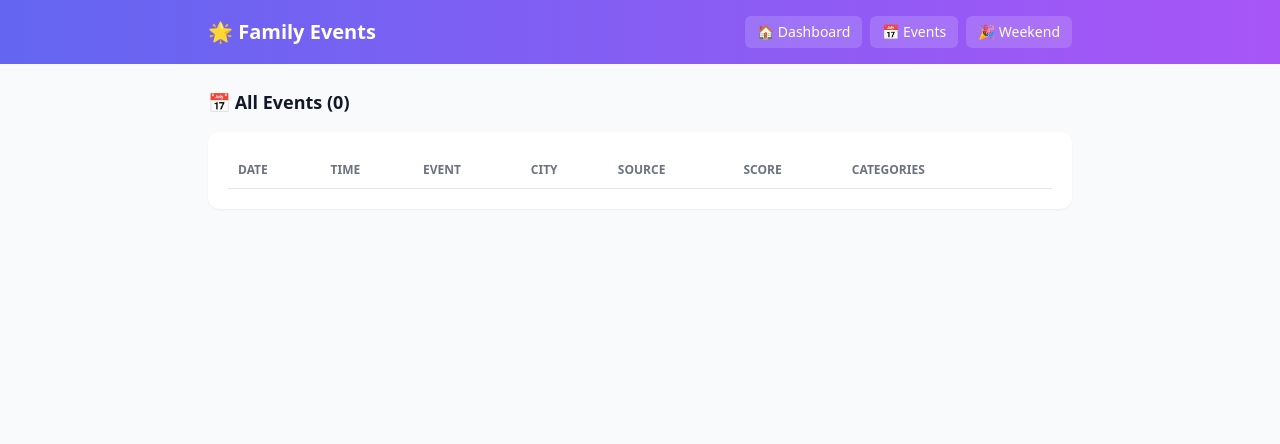
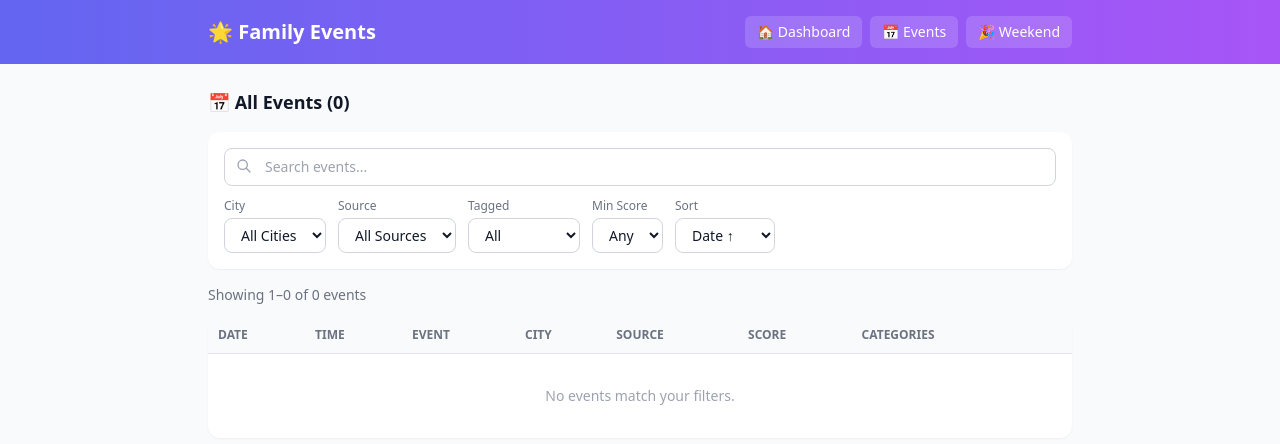
Before and after one commit to HexSleeves/family-events, a FastAPI app: page /events in a window 1280 px wide. Shown: the top 444 px of the page. Run offline with FastAPI, Linux system fonts and the light colour scheme; lists and menus that the app fills with data are empty; some libraries are stand-ins or nearby versions.

Commit message:
Add pagination, search, and filtering to events page
- New Database.search_events() with SQL-level pagination, LIKE search,
  and filters (city, source, tagged, min score, sort)
- New Database.get_filter_options() for dynamic dropdown values
- Events page: search bar with 300ms debounce, filter dropdowns that
  auto-submit on change, sort selector, 'Clear filters' link
- Server-side pagination (25/page) with HTMX partial swap
- Pagination controls with ellipsis, prev/next, hx-push-url for
  bookmarkable URLs
- HTMX returns only the table+pagination partial on XHR requests
- Fix score_min param: accept str to handle empty string from HTML select

Co-authored-by: Shelley <shelley@exe.dev>

```diff
--- a/src/web/app.py
+++ b/src/web/app.py
@@ -60,10 +60,54 @@ async def dashboard(request: Request):
 
 
 @app.get("/events", response_class=HTMLResponse)
-async def events_page(request: Request):
-    events = await db.get_recent_events(days=30)
-    events.sort(key=lambda e: e.start_time)
-    return templates.TemplateResponse("events.html", {"request": request, "events": events})
+async def events_page(
+    request: Request,
+    q: str = "",
+    city: str = "",
+    source: str = "",
+    tagged: str = "",
+    score_min: str = "",
+    sort: str = "start_time",
+    page: int = 1,
+):
+    per_page = 25
+    score_min_int = int(score_min) if score_min.isdigit() else None
+    events, total = await db.search_events(
+        days=30,
+        q=q,
+        city=city,
+        source=source,
+        tagged=tagged,
+        score_min=score_min_int,
+        sort=sort,
+        page=page,
+        per_page=per_page,
+    )
+    total_pages = max(1, (total + per_page - 1) // per_page)
+    filters = await db.get_filter_options()
+
+    ctx = {
+        "request": request,
+        "events": events,
+        "total": total,
+        "page": page,
+        "per_page": per_page,
+        "total_pages": total_pages,
+        "q": q,
+        "city": city,
+        "source": source,
+        "tagged": tagged,
+        "score_min": score_min_int,
+        "sort": sort,
+        "cities": filters["cities"],
+        "sources": filters["sources"],
+    }
+
+    # HTMX partial: only return the table + pagination fragment
+    if request.headers.get("HX-Request"):
+        return templates.TemplateResponse("partials/_events_table.html", ctx)
+
+    return templates.TemplateResponse("events.html", ctx)
 
 
 @app.get("/event/{event_id}", response_class=HTMLResponse)
--- a/src/web/templates/events.html
+++ b/src/web/templates/events.html
@@ -2,27 +2,98 @@
 {% block title %}Events{% endblock %}
 {% block content %}
 
-<h2 class="text-lg font-semibold mb-4">📅 All Events ({{ events | length }})</h2>
-<div class="bg-white rounded-xl p-5 shadow-sm overflow-x-auto">
-    <table class="w-full border-collapse">
-        <thead>
-            <tr>
-                <th class="text-left py-2.5 px-2.5 font-semibold text-gray-500 text-xs uppercase border-b border-gray-200">Date</th>
-                <th class="text-left py-2.5 px-2.5 font-semibold text-gray-500 text-xs uppercase border-b border-gray-200">Time</th>
-                <th class="text-left py-2.5 px-2.5 font-semibold text-gray-500 text-xs uppercase border-b border-gray-200">Event</th>
-                <th class="text-left py-2.5 px-2.5 font-semibold text-gray-500 text-xs uppercase border-b border-gray-200">City</th>
-                <th class="text-left py-2.5 px-2.5 font-semibold text-gray-500 text-xs uppercase border-b border-gray-200">Source</th>
-                <th class="text-left py-2.5 px-2.5 font-semibold text-gray-500 text-xs uppercase border-b border-gray-200">Score</th>
-                <th class="text-left py-2.5 px-2.5 font-semibold text-gray-500 text-xs uppercase border-b border-gray-200">Categories</th>
-                <th class="text-left py-2.5 px-2.5 font-semibold text-gray-500 text-xs uppercase border-b border-gray-200"></th>
-            </tr>
-        </thead>
-        <tbody>
-            {% for event in events %}
-                {% include "partials/_event_row.html" %}
-            {% endfor %}
-        </tbody>
-    </table>
+<h2 class="text-lg font-semibold mb-4">📅 All Events ({{ total }})</h2>
+
+{# ── Search + Filters ── #}
+<form
+    id="events-form"
+    hx-get="/events"
+    hx-target="#events-results"
+    hx-swap="innerHTML"
+    hx-push-url="true"
+    hx-trigger="submit, change from:.auto-submit"
+    class="bg-white rounded-xl p-4 shadow-sm mb-4 space-y-3"
+>
+    {# Search bar #}
+    <div class="relative">
+        <input
+            type="text"
+            name="q"
+            value="{{ q }}"
+            placeholder="Search events..."
+            class="w-full pl-10 pr-4 py-2 border border-gray-300 rounded-lg text-sm focus:outline-none focus:ring-2 focus:ring-indigo-400 focus:border-transparent"
+            hx-get="/events"
+            hx-target="#events-results"
+            hx-swap="innerHTML"
+            hx-push-url="true"
+            hx-trigger="keyup changed delay:300ms"
+            hx-include="#events-form"
+        />
+        <svg class="absolute left-3 top-2.5 h-4 w-4 text-gray-400" fill="none" stroke="currentColor" viewBox="0 0 24 24">
+            <path stroke-linecap="round" stroke-linejoin="round" stroke-width="2" d="M21 21l-6-6m2-5a7 7 0 11-14 0 7 7 0 0114 0z"/>
+        </svg>
+    </div>
+
+    {# Filter row #}
+    <div class="flex flex-wrap gap-3 items-end">
+        <div class="flex flex-col">
+            <label class="text-xs text-gray-500 font-medium mb-1">City</label>
+            <select name="city" class="auto-submit border border-gray-300 rounded-lg px-3 py-1.5 text-sm bg-white focus:outline-none focus:ring-2 focus:ring-indigo-400">
+                <option value="">All Cities</option>
+                {% for c in cities %}
+                <option value="{{ c }}" {{ 'selected' if city == c }}>{{ c }}</option>
+                {% endfor %}
+            </select>
+        </div>
+        <div class="flex flex-col">
+            <label class="text-xs text-gray-500 font-medium mb-1">Source</label>
+            <select name="source" class="auto-submit border border-gray-300 rounded-lg px-3 py-1.5 text-sm bg-white focus:outline-none focus:ring-2 focus:ring-indigo-400">
+                <option value="">All Sources</option>
+                {% for s in sources %}
+                <option value="{{ s }}" {{ 'selected' if source == s }}>{{ s }}</option>
+                {% endfor %}
+            </select>
+        </div>
+        <div class="flex flex-col">
+            <label class="text-xs text-gray-500 font-medium mb-1">Tagged</label>
+            <select name="tagged" class="auto-submit border border-gray-300 rounded-lg px-3 py-1.5 text-sm bg-white focus:outline-none focus:ring-2 focus:ring-indigo-400">
+                <option value="">All</option>
+                <option value="yes" {{ 'selected' if tagged == 'yes' }}>Tagged</option>
+                <option value="no" {{ 'selected' if tagged == 'no' }}>Untagged</option>
+            </select>
+        </div>
+        <div class="flex flex-col">
+            <label class="text-xs text-gray-500 font-medium mb-1">Min Score</label>
+            <select name="score_min" class="auto-submit border border-gray-300 rounded-lg px-3 py-1.5 text-sm bg-white focus:outline-none focus:ring-2 focus:ring-indigo-400">
+                <option value="">Any</option>
+                {% for v in range(1, 11) %}
+                <option value="{{ v }}" {{ 'selected' if score_min is not none and score_min == v }}>{{ v }}+</option>
+                {% endfor %}
+            </select>
+        </div>
+        <div class="flex flex-col">
+            <label class="text-xs text-gray-500 font-medium mb-1">Sort</label>
+            <select name="sort" class="auto-submit border border-gray-300 rounded-lg px-3 py-1.5 text-sm bg-white focus:outline-none focus:ring-2 focus:ring-indigo-400">
+                <option value="start_time" {{ 'selected' if sort == 'start_time' }}>Date ↑</option>
+                <option value="-start_time" {{ 'selected' if sort == '-start_time' }}>Date ↓</option>
+                <option value="-score" {{ 'selected' if sort == '-score' }}>Score ↓</option>
+                <option value="score" {{ 'selected' if sort == 'score' }}>Score ↑</option>
+                <option value="title" {{ 'selected' if sort == 'title' }}>Title A-Z</option>
+                <option value="-title" {{ 'selected' if sort == '-title' }}>Title Z-A</option>
+            </select>
+        </div>
+        {% if q or city or source or tagged or score_min is not none %}
+        <a href="/events" class="text-sm text-indigo-600 hover:text-indigo-800 font-medium py-1.5">✕ Clear filters</a>
+        {% endif %}
+    </div>
+
+    {# Hidden page field — reset to 1 on filter change #}
+    <input type="hidden" name="page" value="1" id="page-input" />
+</form>
+
+{# ── Results (swapped by HTMX) ── #}
+<div id="events-results">
+    {% include "partials/_events_table.html" %}
 </div>
 
 {% endblock %}
--- /dev/null
+++ b/src/web/templates/partials/_events_table.html
@@ -0,0 +1,108 @@
+{# Events table + pagination — HTMX swappable partial #}
+
+{# Results summary #}
+<div class="flex items-center justify-between mb-3">
+    <p class="text-sm text-gray-500">
+        Showing {{ ((page - 1) * per_page) + 1 }}–{{ [page * per_page, total] | min }} of {{ total }} events
+    </p>
+</div>
+
+{# Table #}
+<div class="bg-white rounded-xl shadow-sm overflow-x-auto">
+    <table class="w-full border-collapse">
+        <thead>
+            <tr class="bg-gray-50">
+                <th class="text-left py-2.5 px-2.5 font-semibold text-gray-500 text-xs uppercase border-b border-gray-200">Date</th>
+                <th class="text-left py-2.5 px-2.5 font-semibold text-gray-500 text-xs uppercase border-b border-gray-200">Time</th>
+                <th class="text-left py-2.5 px-2.5 font-semibold text-gray-500 text-xs uppercase border-b border-gray-200">Event</th>
+                <th class="text-left py-2.5 px-2.5 font-semibold text-gray-500 text-xs uppercase border-b border-gray-200">City</th>
+                <th class="text-left py-2.5 px-2.5 font-semibold text-gray-500 text-xs uppercase border-b border-gray-200">Source</th>
+                <th class="text-left py-2.5 px-2.5 font-semibold text-gray-500 text-xs uppercase border-b border-gray-200">Score</th>
+                <th class="text-left py-2.5 px-2.5 font-semibold text-gray-500 text-xs uppercase border-b border-gray-200">Categories</th>
+                <th class="text-left py-2.5 px-2.5 font-semibold text-gray-500 text-xs uppercase border-b border-gray-200"></th>
+            </tr>
+        </thead>
+        <tbody>
+            {% for event in events %}
+                {% include "partials/_event_row.html" %}
+            {% else %}
+                <tr>
+                    <td colspan="8" class="text-center py-8 text-gray-400 text-sm">No events match your filters.</td>
+                </tr>
+            {% endfor %}
+        </tbody>
+    </table>
+</div>
+
+{# Pagination #}
+{% if total_pages > 1 %}
+<nav class="flex items-center justify-between mt-4">
+    <div class="flex items-center gap-1">
+        {# Previous #}
+        {% if page > 1 %}
+        <button
+            hx-get="/events?q={{ q | urlencode }}&city={{ city | urlencode }}&source={{ source | urlencode }}&tagged={{ tagged }}&score_min={{ score_min if score_min is not none else '' }}&sort={{ sort }}&page={{ page - 1 }}"
+            hx-target="#events-results"
+            hx-swap="innerHTML"
+            hx-push-url="true"
+            class="px-3 py-1.5 rounded-lg border border-gray-300 text-sm text-gray-700 hover:bg-gray-100 cursor-pointer transition"
+        >← Prev</button>
+        {% endif %}
+
+        {# Page numbers #}
+        {% set page_start = [1, page - 2] | max %}
+        {% set page_end = [total_pages, page + 2] | min %}
+
+        {% if page_start > 1 %}
+        <button
+            hx-get="/events?q={{ q | urlencode }}&city={{ city | urlencode }}&source={{ source | urlencode }}&tagged={{ tagged }}&score_min={{ score_min if score_min is not none else '' }}&sort={{ sort }}&page=1"
+            hx-target="#events-results"
+            hx-swap="innerHTML"
+            hx-push-url="true"
+            class="px-3 py-1.5 rounded-lg text-sm text-gray-700 hover:bg-gray-100 cursor-pointer transition"
+        >1</button>
+        {% if page_start > 2 %}
+        <span class="px-1 text-gray-400">…</span>
+        {% endif %}
+        {% endif %}
+
+        {% for p in range(page_start, page_end + 1) %}
+        <button
+            {% if p != page %}
+            hx-get="/events?q={{ q | urlencode }}&city={{ city | urlencode }}&source={{ source | urlencode }}&tagged={{ tagged }}&score_min={{ score_min if score_min is not none else '' }}&sort={{ sort }}&page={{ p }}"
+            hx-target="#events-results"
+            hx-swap="innerHTML"
+            hx-push-url="true"
+            {% endif %}
+            class="px-3 py-1.5 rounded-lg text-sm cursor-pointer transition {{ 'bg-indigo-500 text-white font-semibold' if p == page else 'text-gray-700 hover:bg-gray-100' }}"
+        >{{ p }}</button>
+        {% endfor %}
+
+        {% if page_end < total_pages %}
+        {% if page_end < total_pages - 1 %}
+        <span class="px-1 text-gray-400">…</span>
+        {% endif %}
+        <button
+            hx-get="/events?q={{ q | urlencode }}&city={{ city | urlencode }}&source={{ source | urlencode }}&tagged={{ tagged }}&score_min={{ score_min if score_min is not none else '' }}&sort={{ sort }}&page={{ total_pages }}"
+            hx-target="#events-results"
+            hx-swap="innerHTML"
+            hx-push-url="true"
+            class="px-3 py-1.5 rounded-lg text-sm text-gray-700 hover:bg-gray-100 cursor-pointer transition"
+        >{{ total_pages }}</button>
+        {% endif %}
+
+        {# Next #}
+        {% if page < total_pages %}
+        <button
+            hx-get="/events?q={{ q | urlencode }}&city={{ city | urlencode }}&source={{ source | urlencode }}&tagged={{ tagged }}&score_min={{ score_min if score_min is not none else '' }}&sort={{ sort }}&page={{ page + 1 }}"
+            hx-target="#events-results"
+            hx-swap="innerHTML"
+            hx-push-url="true"
+            class="px-3 py-1.5 rounded-lg border border-gray-300 text-sm text-gray-700 hover:bg-gray-100 cursor-pointer transition"
+        >Next →</button>
+        {% endif %}
+    </div>
+
+    <p class="text-xs text-gray-400">Page {{ page }} of {{ total_pages }}</p>
+</nav>
+{% endif %}
```
Also changed, not shown: src/db/database.py (+111 -0 lines).
